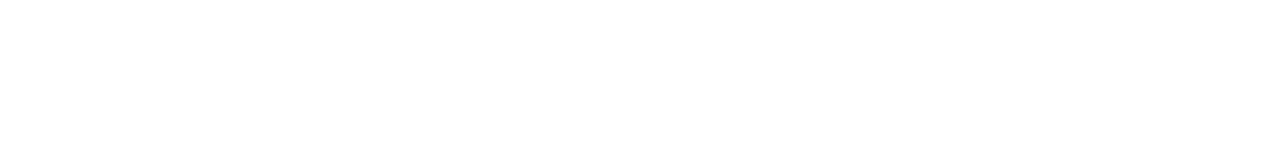
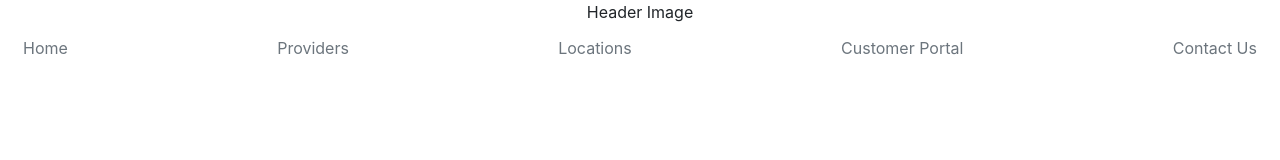
Before and after one commit to aprilstaedt/WEB-289, a plain HTML site: page index.html in a window 1280 px wide. Drawn offline with nearby package versions, Linux system fonts and the light colour scheme.

Commit message:
Add files via upload

```diff
--- a/index.html
+++ b/index.html
@@ -5,12 +5,41 @@
     <meta charset="UTF-8">
     <meta http-equiv="X-UA-Compatible" content="IE=edge">
     <meta name="viewport" content="width=device-width, initial-scale=1.0">
+    <!-- Bootstrap core CSS -->
     <link rel="stylesheet" href="https://cdn.jsdelivr.net/npm/bootstrap@4.3.1/dist/css/bootstrap.min.css" integrity="sha384-ggOyR0iXCbMQv3Xipma34MD+dH/1fQ784/j6cY/iJTQUOhcWr7x9JvoRxT2MZw1T" crossorigin="anonymous">
     <title>Index</title>
 </head>
 
 <body>
+    <!-- top bar -->
+    <div class="container-fluid">
+        <!-- header -->
+        <header>
+            <div class="row flex-nowrap justify-content-between align-items-center">
+                <div class="col-12 text-center">
+                    Header Image
+                </div>
+            </div>
+        </header>
 
+        <!-- navigation -->
+        <div class="nav-scroller py-1 mb-2">
+            <nav class="nav d-flex justify-content-between">
+                <a class="p-2 text-muted" href="index.html">Home</a>
+                <a class="p-2 text-muted" href="providers.html">Providers</a>
+                <a class="p-2 text-muted" href="locations.html">Locations</a>
+                <a class="p-2 text-muted" href="portal.html">Customer Portal</a>
+                <a class="p-2 text-muted" href="contact.html">Contact Us</a>
+            </nav>
+        </div>
+    </div>
+
+    <!-- main content -->
+
+
+    <script src="https://code.jquery.com/jquery-3.3.1.slim.min.js" integrity="sha384-q8i/X+965DzO0rT7abK41JStQIAqVgRVzpbzo5smXKp4YfRvH+8abtTE1Pi6jizo" crossorigin="anonymous"></script>
+    <script src="https://cdn.jsdelivr.net/npm/popper.js@1.14.7/dist/umd/popper.min.js" integrity="sha384-UO2eT0CpHqdSJQ6hJty5KVphtPhzWj9WO1clHTMGa3JDZwrnQq4sF86dIHNDz0W1" crossorigin="anonymous"></script>
+    <script src="https://cdn.jsdelivr.net/npm/bootstrap@4.3.1/dist/js/bootstrap.min.js" integrity="sha384-JjSmVgyd0p3pXB1rRibZUAYoIIy6OrQ6VrjIEaFf/nJGzIxFDsf4x0xIM+B07jRM" crossorigin="anonymous"></script>
 </body>
 
 </html>
```
